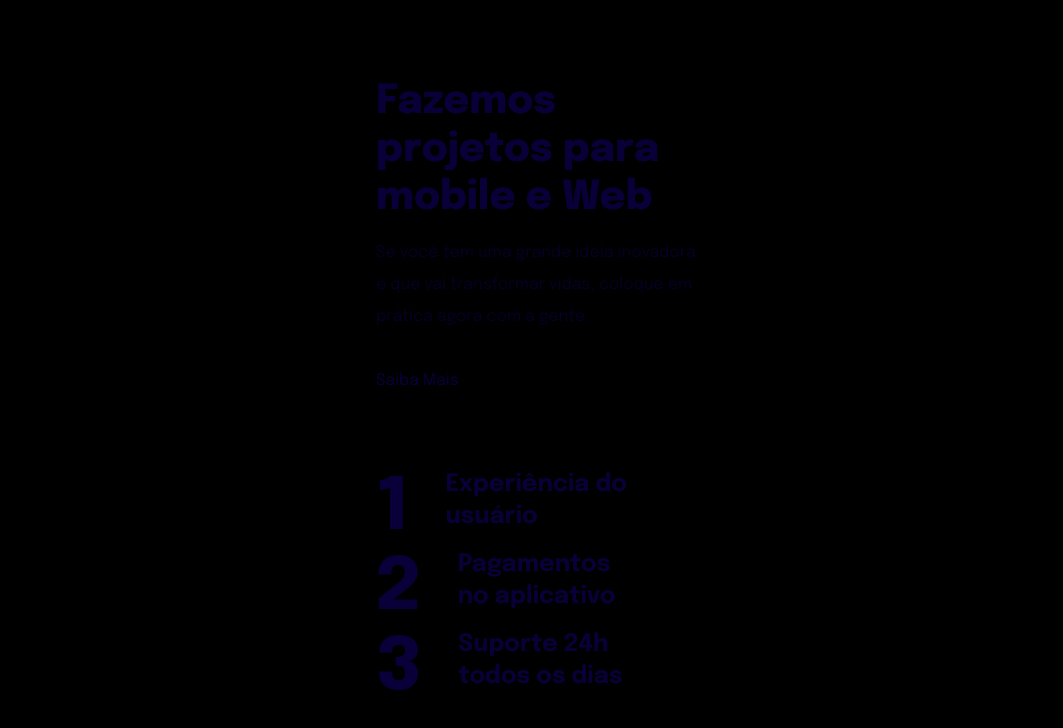
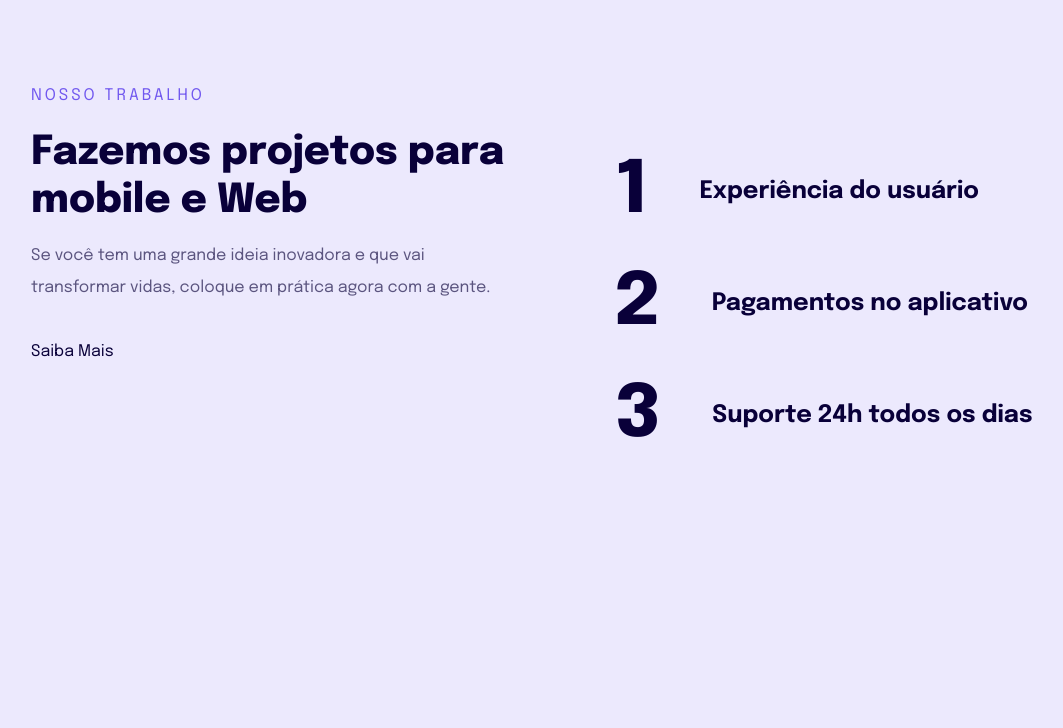
Before and after one commit to VerenaSousaADS/Stage03-Projeto02, a plain HTML site: page index.html in a window 1280 px wide. Shown: the whole page, without its empty margins (99-1162 px from the left). Drawn offline with Linux system fonts and the light colour scheme.

Commit message:
Finalizada a reestruturação

```diff
--- a/style.css
+++ b/style.css
@@ -21,7 +21,7 @@ main{
     margin: 0 auto;
 }
 
-main>p:first-child{
+main>div>p:first-child{
 
 
     font-family: 'Epilogue', sans-serif;
@@ -41,8 +41,8 @@ main>p:first-child{
 
 h1{
 
-    width: 329px;
-    height: 144px;
+    /* width: 329px;
+    height: 144px; */
 
     font-family: 'Epilogue', sans-serif;
 
@@ -108,6 +108,11 @@ ul li {
     gap: 3.8rem;
 }
 
+
+ul li + li{
+    margin-top: 3.2rem;
+}
+
 ul li span{
     font-family: 'Epilogue', sans-serif;
 
@@ -122,8 +127,30 @@ ul li span{
 
 /* media queries */
 
-@media (min-width: 40em){
+@media (min-width: 700px){
+
     body{
-        background-color: black;
+        padding: 8rem;
     }
+
+    main{
+        max-width: 1020px;
+        display: flex;
+        gap: 10rem;
+    }
+
+    main > div{
+        max-width: 484px;
+    }
+
+    ul li{
+        gap: 5.3rem;
+        max-width: 450px;
+        align-items: center;
+    }
+
+    ul li + li{
+        margin-top: 3.2rem;
+    }
+
 }
```
